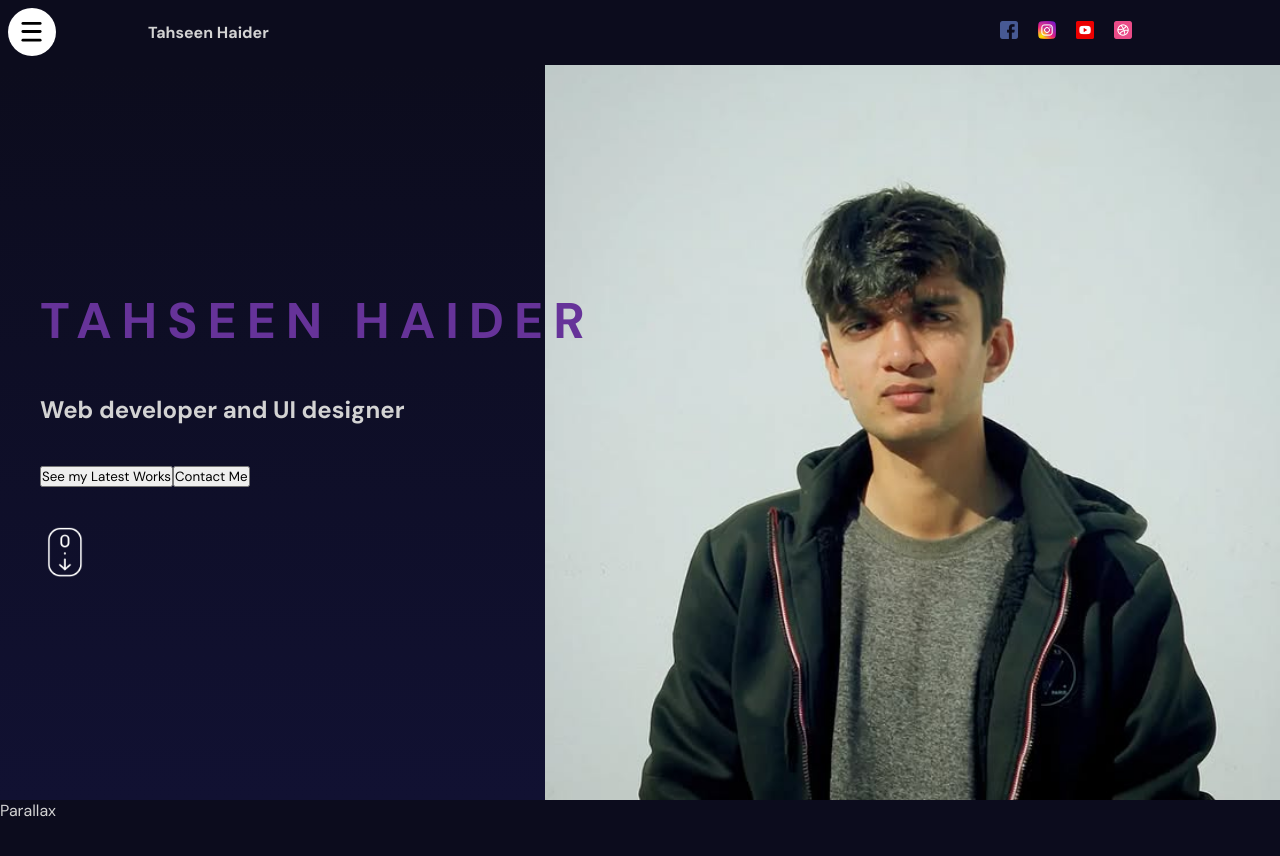
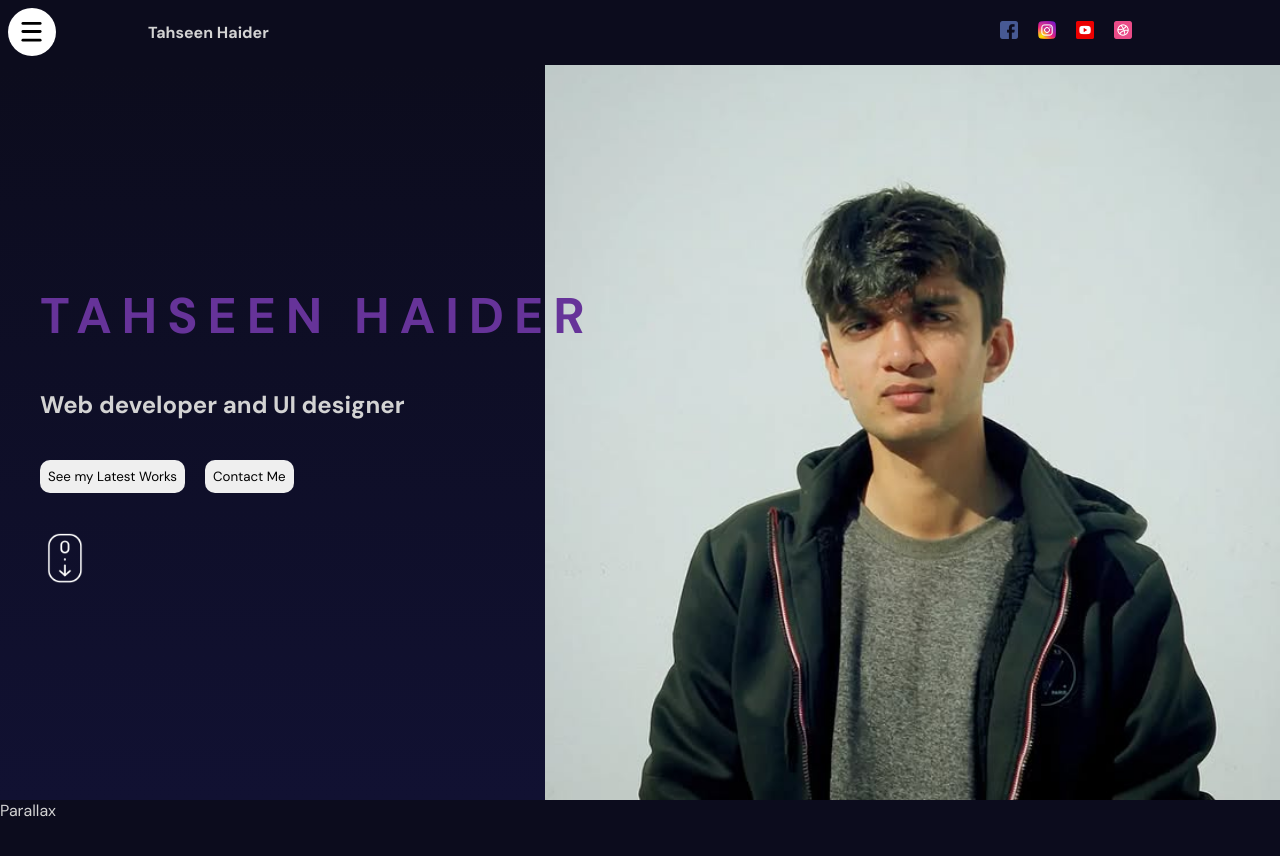
Before and after one commit to tahseen-haider/portfolio_app, a React (Vite) app: page / in a window 1280 px wide. Shown: the top 856 px of the page. Built offline with nearby package versions, Linux system fonts and the light colour scheme.

Commit message:
hero section

```diff
--- a/src/components/hero/hero.scss
+++ b/src/components/hero/hero.scss
@@ -27,6 +27,19 @@
         font-size: 50px;
         color: rebeccapurple;
         letter-spacing: 10px;
+      }
+      h1 {
+
+      }
+      .buttons {
+        display: flex;
+        gap: 20px;
+
+        button {
+          padding: 8px;
+          border-radius: 10px;
+          border: none;
+        }
       }
       img{
         width: 50px;
```
